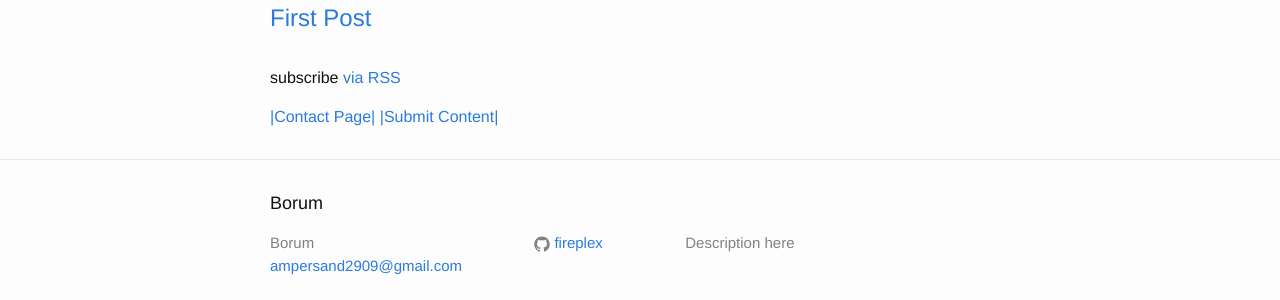
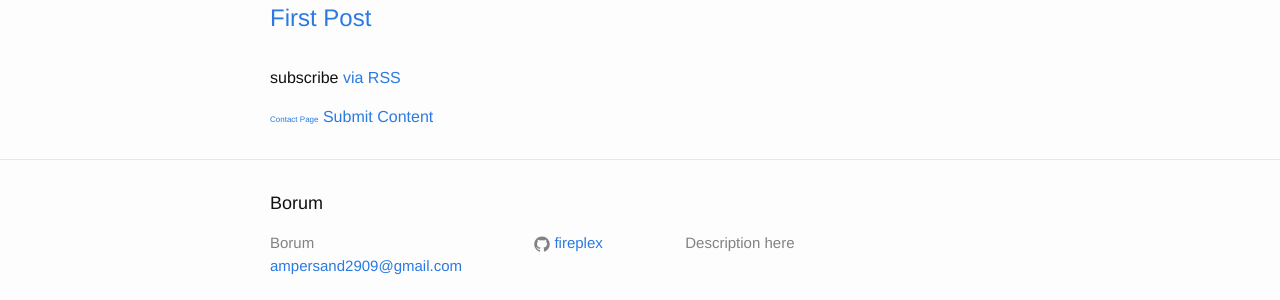
Before and after one commit to slothgamez/fireplex.github.io, a Jekyll site: the page built from index.html, in a window 1280 px wide. Shown: the part 161-461 px from the top of the page. Built offline with Jekyll 4.4.1, drawn with Linux system fonts in a browser that asks for light colours.

Commit message:
Update index.html

```diff
--- a/index.html
+++ b/index.html
@@ -20,7 +20,7 @@ layout: default
 
   <p class="rss-subscribe">subscribe <a href="{{ "/feed.xml" | prepend: site.baseurl }}">via RSS</a></p>
 
-  <a href="contact">|Contact Page|</a>
-  <a href="submission">|Submit Content|</a>
+  <a href="contact" style="font-size:50%">Contact Page</a>
+  <a href="submission">Submit Content</a>
 
 </div>
```
